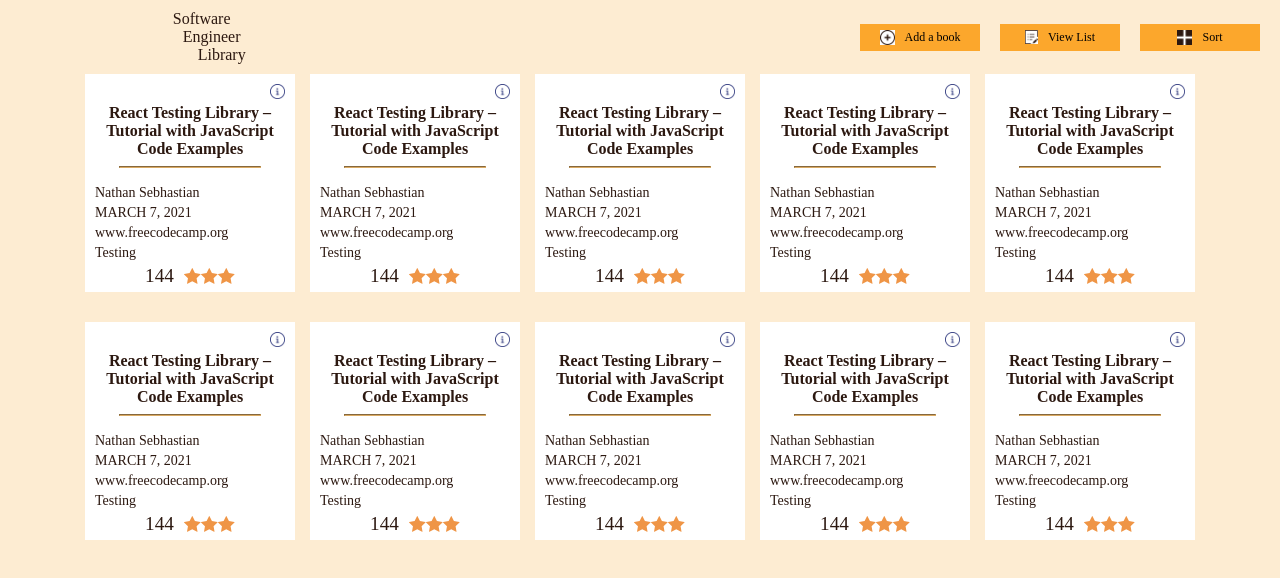
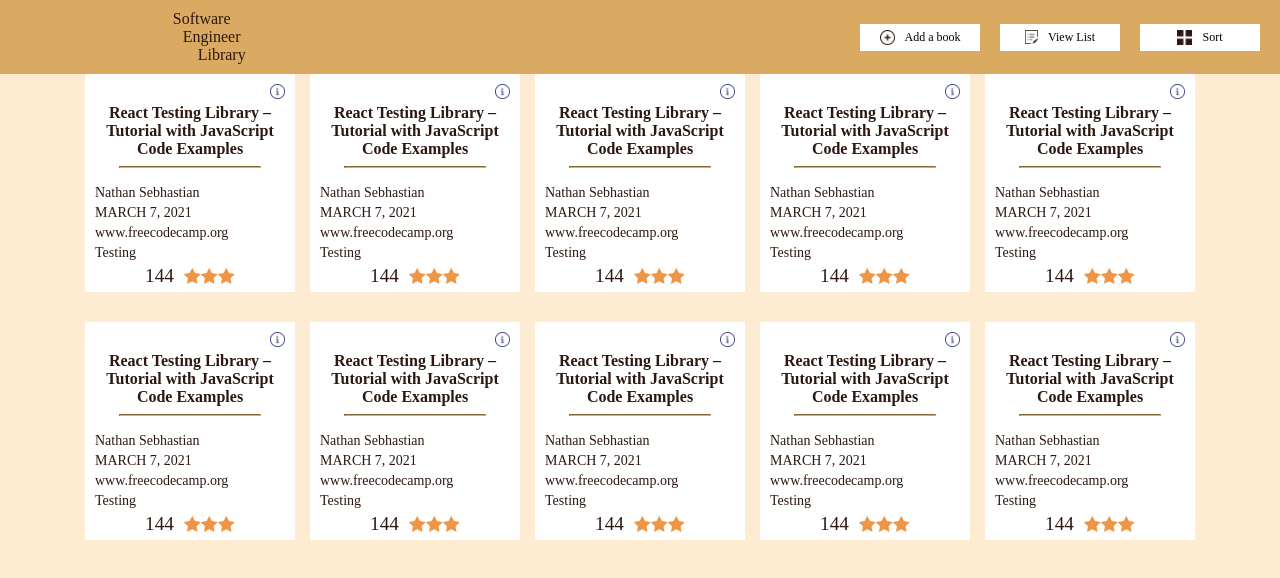
Before and after one commit to jcsmileyjr/software-engineer-library, a React (Create React App) app in the folder client/: page / in a window 1280 px wide. Shown: the top 578 px of the page. Built offline with nearby package versions, Linux system fonts and the light colour scheme.

Commit message:
Refactor style of header to use v4 of layout design

```diff
--- a/client/src/components/header/header.css
+++ b/client/src/components/header/header.css
@@ -2,7 +2,7 @@
 .header--container {
     display: flex;
     justify-content: center;
-    margin: 10px 0;
+    padding: 10px 0;
     color: var(--accent-dark-brown);
     font-size: var(--Header-Mobile-Font-Size);
     font-family: var(--Header-font-style);
@@ -35,5 +35,6 @@
 
     .header--container {
         justify-content: space-around;
+        background-color: var(--accent-medium-brown);
     }
 }
--- a/client/src/components/mobileTools/mobileTools.css
+++ b/client/src/components/mobileTools/mobileTools.css
@@ -9,6 +9,6 @@
 @media only screen and (min-width:500px){
     .mobileTools--container {
         justify-content: flex-end;
-        background-color: var(--primary-light-brown);
+        background-color: var(--accent-medium-brown);
     }
  }
--- a/client/src/components/toolsButton/toolsButton.css
+++ b/client/src/components/toolsButton/toolsButton.css
@@ -27,7 +27,7 @@
         max-width: 120px;
         min-width: 106px;
         margin: 0 10px;
-        background-color: var(--accent-orange);
+        background-color: white;
         border: none;
     }
 }
```
